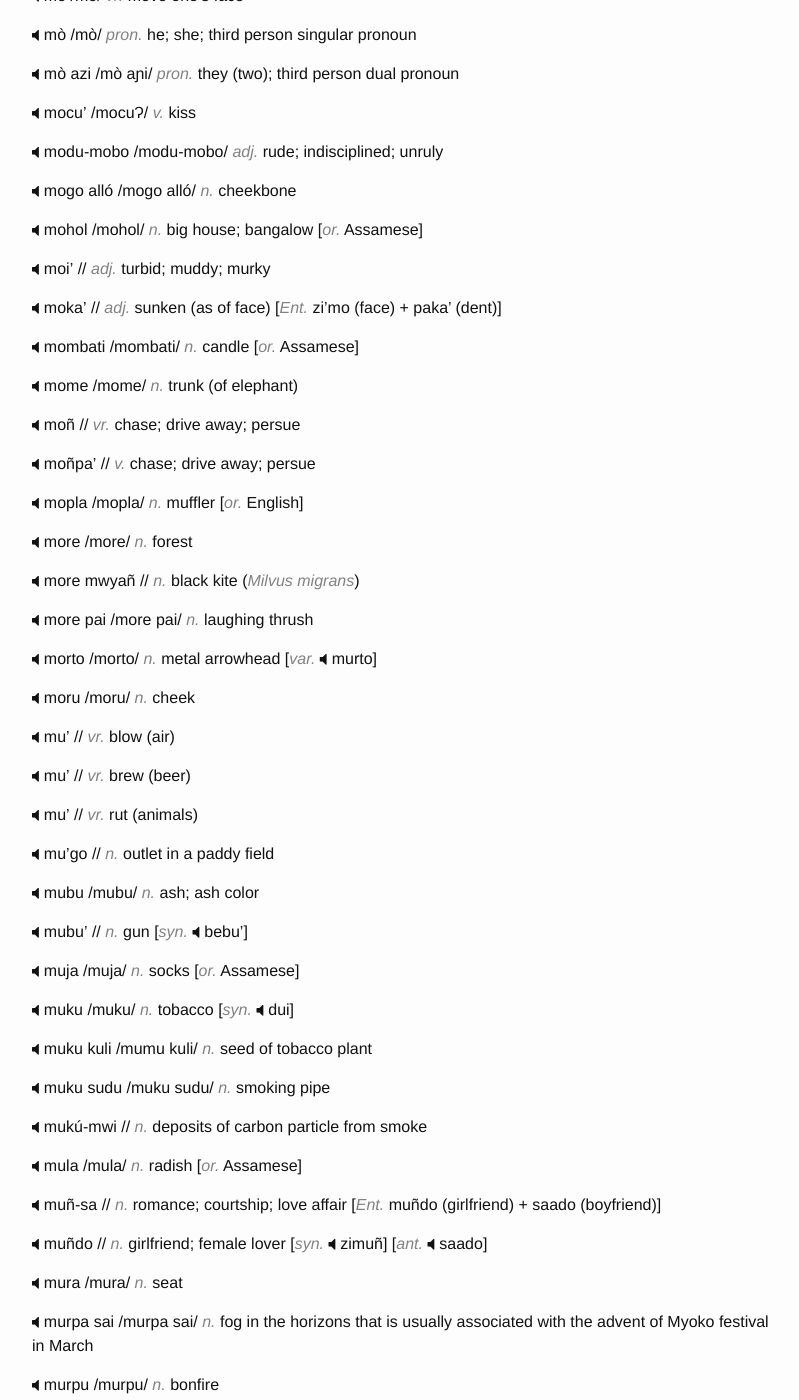
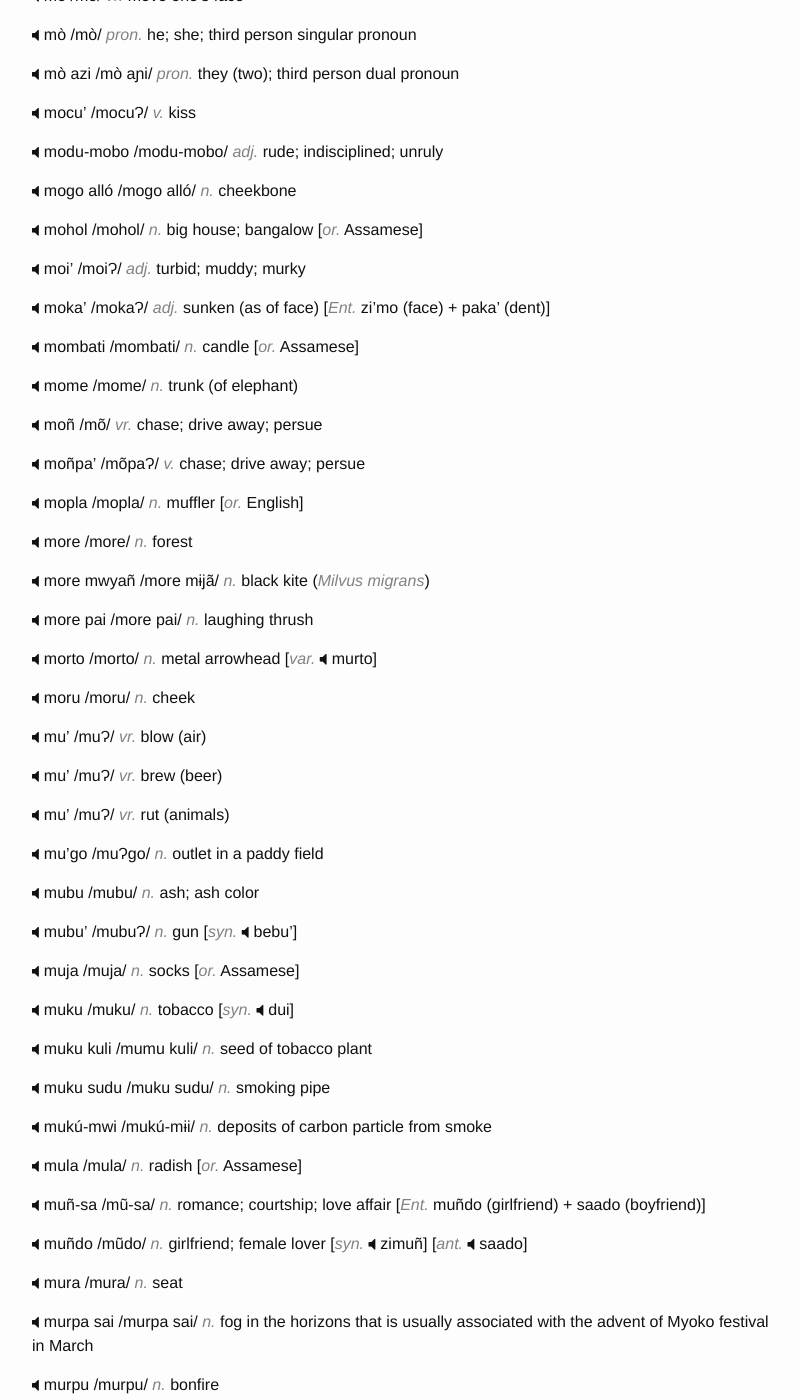
Before and after one commit to hacksparrow/language.apatani.org, a Jekyll site: the page built from dictionary/m.md, in a window 1280 px wide and 1400 px high, scrolled down 4270 px. Shown: the whole window, without its empty margins (238-1037 px from the left). Built offline with Jekyll 4.4.1, drawn with Linux system fonts in a browser that asks for light colours; nearby versions of some CDN libraries; comment, search, counter and statistics services are not loaded.

Commit message:
Update m.md

```diff
--- a/dictionary/m.md
+++ b/dictionary/m.md
@@ -327,10 +327,10 @@ __mogo alló__	/mogo alló/ _n._	cheekbone
 __mohol__	/mohol/ _n._	big house; bangalow	[_or._	Assamese]
 
 
-__moi'__	// _adj._	turbid; muddy; murky
+__moi'__	/moiɁ/ _adj._	turbid; muddy; murky
 
 
-__moka'__	// _adj._	sunken (as of face)	[_Ent._	zi'mo (face) + paka' (dent)]
+__moka'__	/mokaɁ/ _adj._	sunken (as of face)	[_Ent._	zi'mo (face) + paka' (dent)]
 
 
 __mombati__	/mombati/ _n._	candle	[_or._	Assamese]
@@ -339,10 +339,10 @@ __mombati__	/mombati/ _n._	candle	[_or._	Assamese]
 __mome__	/mome/ _n._	trunk (of elephant)
 
 
-__moñ__	// _vr._	chase; drive away; persue
+__moñ__	/mõ/ _vr._	chase; drive away; persue
 
 
-__moñpa'__	// _v._	chase; drive away; persue
+__moñpa'__	/mõpaɁ/ _v._	chase; drive away; persue
 
 
 __mopla__	/mopla/ _n._	muffler	[_or._	English]
@@ -351,7 +351,7 @@ __mopla__	/mopla/ _n._	muffler	[_or._	English]
 __more__	/more/ _n._	forest
 
 
-__more mwyañ__	// _n._	black kite (_Milvus migrans_)
+__more mwyañ__	/more mɨjã/ _n._	black kite (_Milvus migrans_)
 
 
 __more pai__	/more pai/ _n._	laughing thrush
@@ -363,22 +363,22 @@ __morto__	/morto/ _n._	metal arrowhead	[_var._	murto]
 __moru__	/moru/ _n._	cheek
 
 
-__mu'__	// _vr._	blow (air)
+__mu'__	/muɁ/ _vr._	blow (air)
 
 
-__mu'__	// _vr._	brew (beer)
+__mu'__	/muɁ/ _vr._	brew (beer)
 
 
-__mu'__	// _vr._	rut (animals)
+__mu'__	/muɁ/ _vr._	rut (animals)
 
 
-__mu'go__	// _n._	outlet in a paddy field
+__mu'go__	/muɁgo/ _n._	outlet in a paddy field
 
 
 __mubu__	/mubu/ _n._	ash; ash color
 
 
-__mubu'__	// _n._	gun	[_syn._	bebu']
+__mubu'__	/mubuɁ/ _n._	gun	[_syn._	bebu']
 
 
 __muja__	/muja/ _n._	socks	[_or._	Assamese]
@@ -393,16 +393,16 @@ __muku kuli__ /mumu kuli/	_n._	seed of tobacco plant
 __muku sudu__	/muku sudu/ _n._	smoking pipe
 
 
-__mukú-mwi__	// _n._	deposits of carbon particle from smoke
+__mukú-mwi__	/mukú-mɨi/ _n._	deposits of carbon particle from smoke
 
 
 __mula__	/mula/ _n._	radish	[_or._	Assamese]
 
 
-__muñ-sa__	// _n._	romance; courtship; love affair	[_Ent._	muñdo (girlfriend) + saado (boyfriend)]
+__muñ-sa__	/mũ-sa/ _n._	romance; courtship; love affair	[_Ent._	muñdo (girlfriend) + saado (boyfriend)]
 
 
-__muñdo__	// _n._	girlfriend; female lover	[_syn._	zimuñ]	[_ant._	saado]
+__muñdo__	/mũdo/ _n._	girlfriend; female lover	[_syn._	zimuñ]	[_ant._	saado]
 
 
 __mura__	/mura/ _n._	seat
```
Also changed, not shown: other parts of dictionary/m.md (+1 -1 lines).
